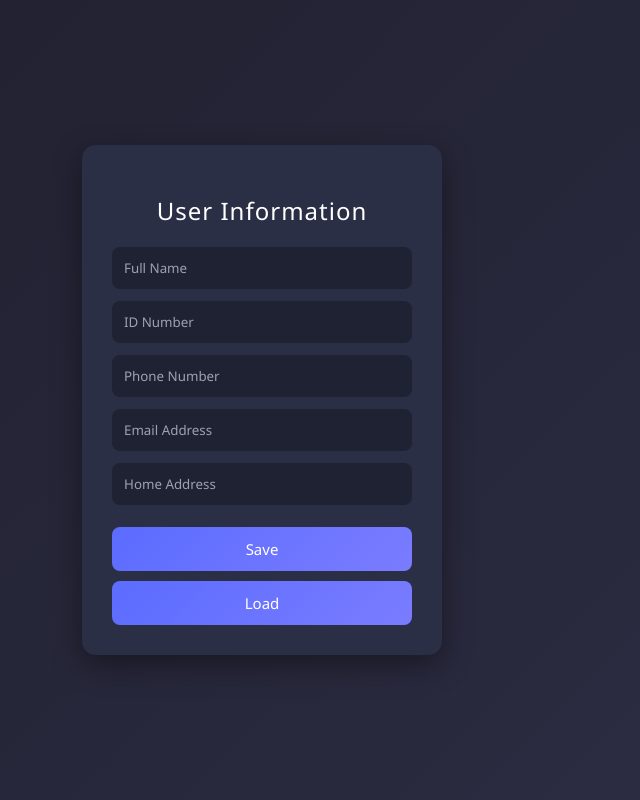
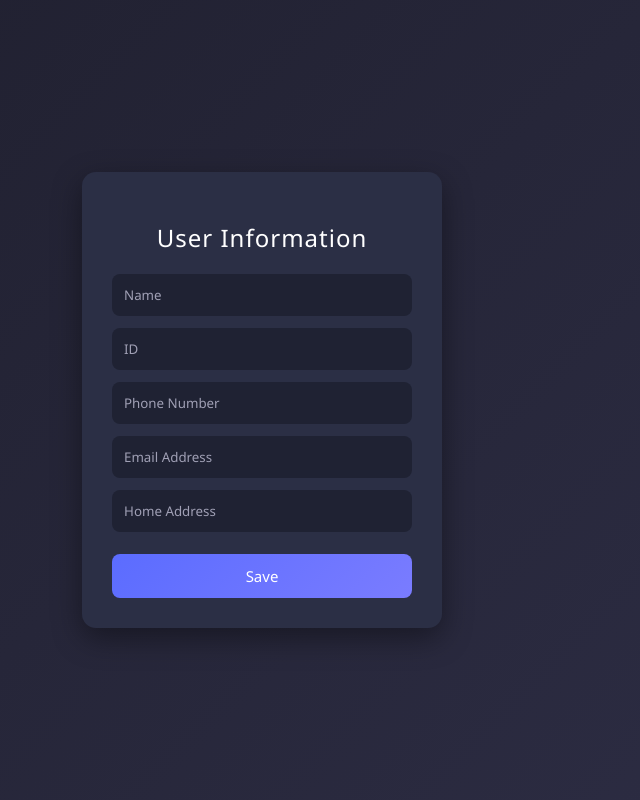
Before and after one commit to Omarhanafy61/stoorage, a plain HTML site: page index.html in a window 1280 px wide. Shown: the whole page, without its empty margins (378-1018 px from the left). Drawn offline with Linux system fonts and the light colour scheme.

Commit message:
Update index.html

```diff
--- a/index.html
+++ b/index.html
@@ -83,14 +83,13 @@
 <div class="box">
     <h2>User Information</h2>
 
-    <input id="name" placeholder="Full Name">
-    <input id="id" placeholder="ID Number">
+    <input id="name" placeholder="Name">
+    <input id="id" placeholder="ID">
     <input id="phone" placeholder="Phone Number">
     <input id="email" placeholder="Email Address">
     <input id="address" placeholder="Home Address">
 
     <button onclick="saveData()">Save</button>
-    <button onclick="loadData()">Load</button>
 </div>
 
 <script>
```
